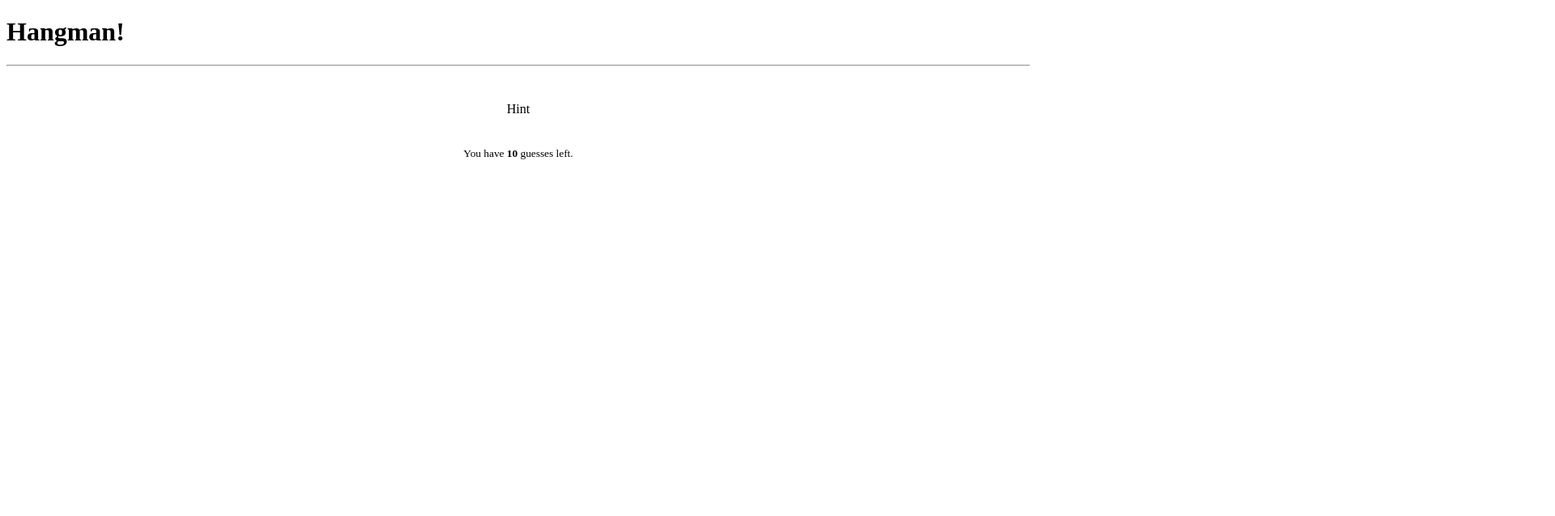
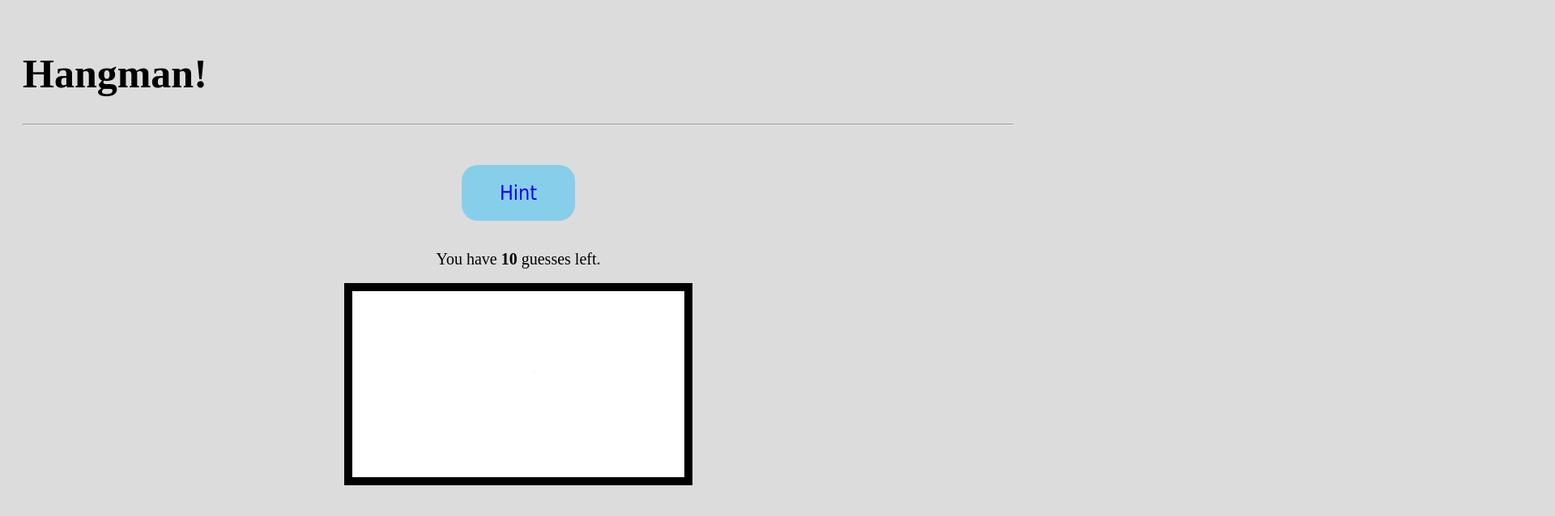
Before and after one commit to akk-programmer/hangman, a plain HTML site: page index.html in a window 1280 px wide. Shown: the top 638 px of the page at 81% size, 1920 px wide, since content can reach past the window. Drawn offline with Linux system fonts and the light colour scheme; no server answers.

Commit message:
Update index.html

```diff
--- a/index.html
+++ b/index.html
@@ -4,7 +4,7 @@
         <meta charset="UTF-8">
         <meta name="viewport" content="width=device-width, initial-scale=1.0">
         <title>Hangman</title>
-        <link rel="stylesheet" href="hangman.css">
+        <link rel="stylesheet" href="styles.css">
     </head>
     <body>
         <div id="holder-div">
```
